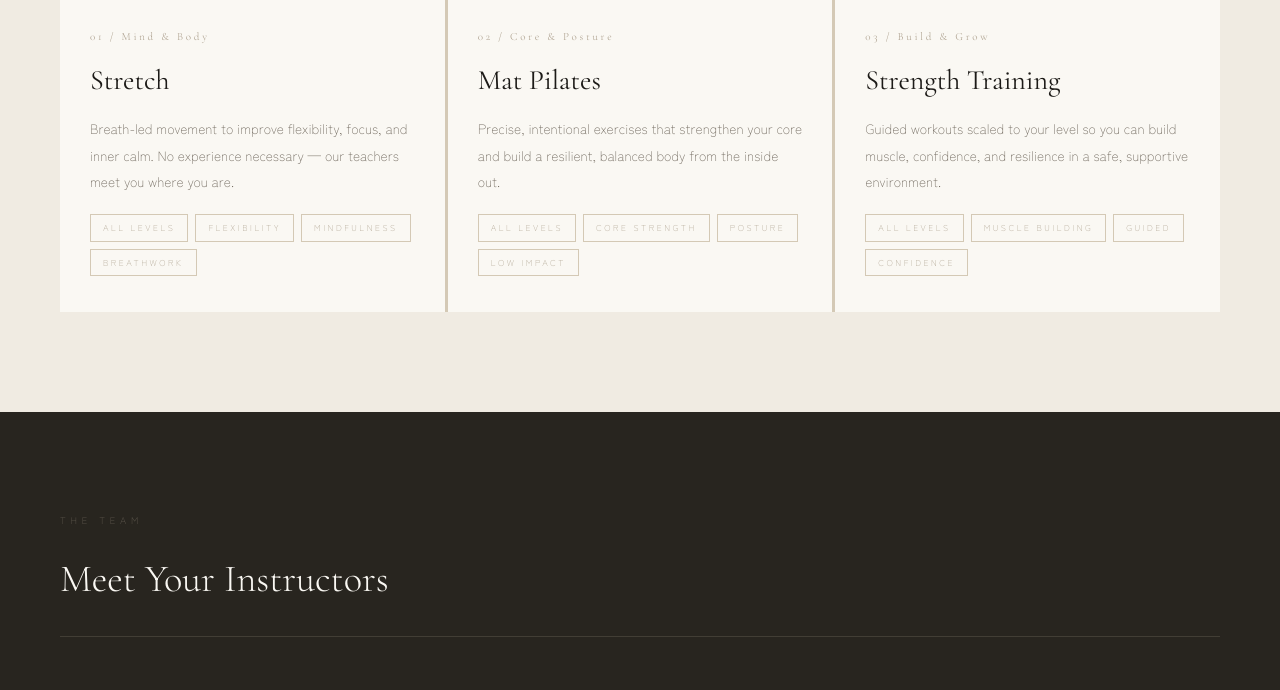
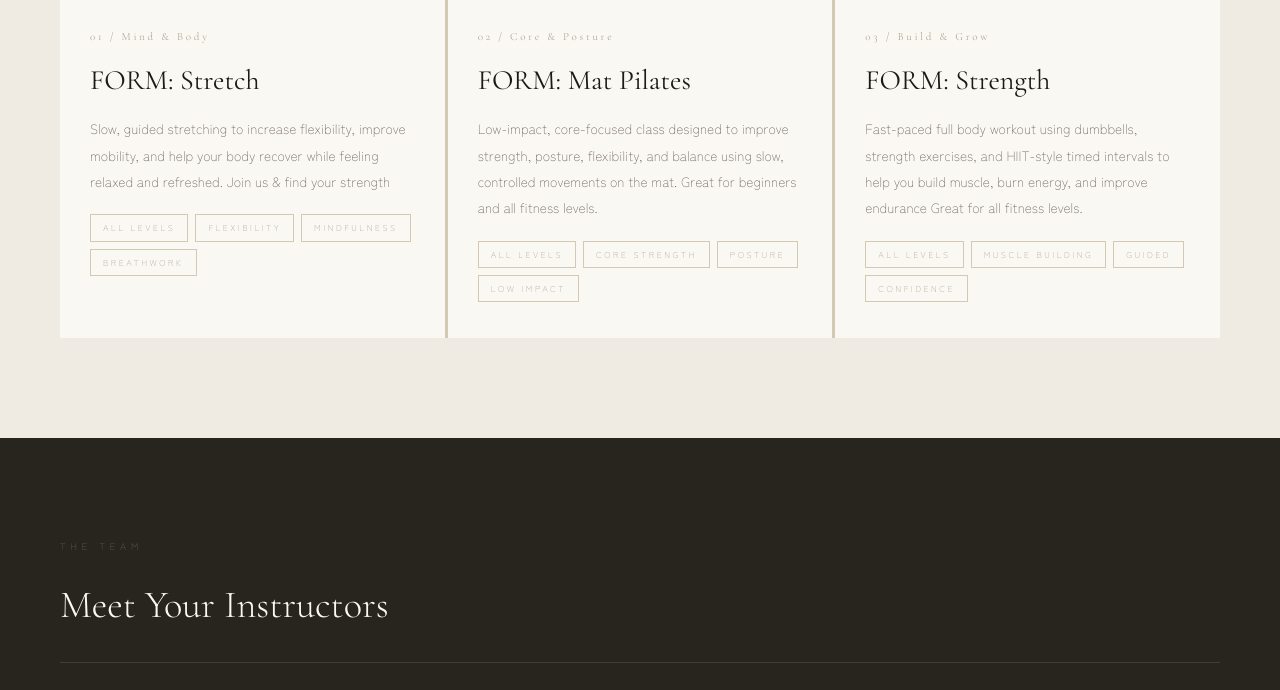
Before and after one commit to collinrcrabtree/faithandfitness, a plain HTML site: page index.html in a window 1280 px wide. Shown: the part 2938-3628 px from the top of the page. Drawn offline with nearby package versions, Linux system fonts and the light colour scheme; a script that the page names is missing.

Commit message:
Update index.html

```diff
--- a/index.html
+++ b/index.html
@@ -816,8 +816,9 @@ footer {
       <div class="class-card-img"><img src="images/imageOne.jpeg" alt="Stretch class at Faith & Form"></div>
       <div class="class-card-body">
         <div class="class-number">01 / Mind & Body</div>
-        <h3 class="class-name">Stretch</h3>
-        <p class="class-desc">Breath-led movement to improve flexibility, focus, and inner calm. No experience necessary — our teachers meet you where you are.</p>
+        <h3 class="class-name">FORM: Stretch</h3>
+        <p class="class-desc">Slow, guided stretching to increase flexibility, improve mobility, and help your body recover while feeling relaxed and refreshed.
+Join us & find your strength</p>
         <div class="class-tags">
           <span class="tag">All Levels</span>
           <span class="tag">Flexibility</span>
@@ -830,8 +831,9 @@ footer {
       <div class="class-card-img"><img src="images/imageThree.jpeg" alt="Pilates class at Faith & Form"></div>
       <div class="class-card-body">
         <div class="class-number">02 / Core & Posture</div>
-        <h3 class="class-name">Mat Pilates</h3>
-        <p class="class-desc">Precise, intentional exercises that strengthen your core and build a resilient, balanced body from the inside out.</p>
+        <h3 class="class-name">FORM: Mat Pilates</h3>
+        <p class="class-desc">Low-impact, core-focused class designed to improve strength, posture, flexibility, and balance using slow, controlled movements on the mat.
+Great for beginners and all fitness levels.</p>
         <div class="class-tags">
           <span class="tag">All Levels</span>
           <span class="tag">Core Strength</span>
@@ -844,8 +846,9 @@ footer {
       <div class="class-card-img"><img src="images/imageTwo.jpeg" alt="Strength Training at Faith & Form"></div>
       <div class="class-card-body">
         <div class="class-number">03 / Build & Grow</div>
-        <h3 class="class-name">Strength Training</h3>
-        <p class="class-desc">Guided workouts scaled to your level so you can build muscle, confidence, and resilience in a safe, supportive environment.</p>
+        <h3 class="class-name">FORM: Strength</h3>
+        <p class="class-desc">Fast-paced full body workout using dumbbells, strength exercises, and HIIT-style timed intervals to help you build muscle, burn energy, and improve endurance Great for all fitness levels.
+</p>
         <div class="class-tags">
           <span class="tag">All Levels</span>
           <span class="tag">Muscle Building</span>
@@ -883,7 +886,7 @@ footer {
       </div>
     </div>
     <div class="instructor-card reveal reveal-delay-2">
-      <div class="instructor-photo"><img src="images/kennedy.jpeg" alt="Kennedy Creekmore - Strength Training"></div>
+      <div class="instructor-photo"><img src="images/kennedy2.jpeg" alt="Kennedy Creekmore - Strength Training"></div>
       <div class="instructor-info">
         <h3 class="instructor-name">Kennedy Creekmore</h3>
         <span class="instructor-role">Strength Training</span>
```
